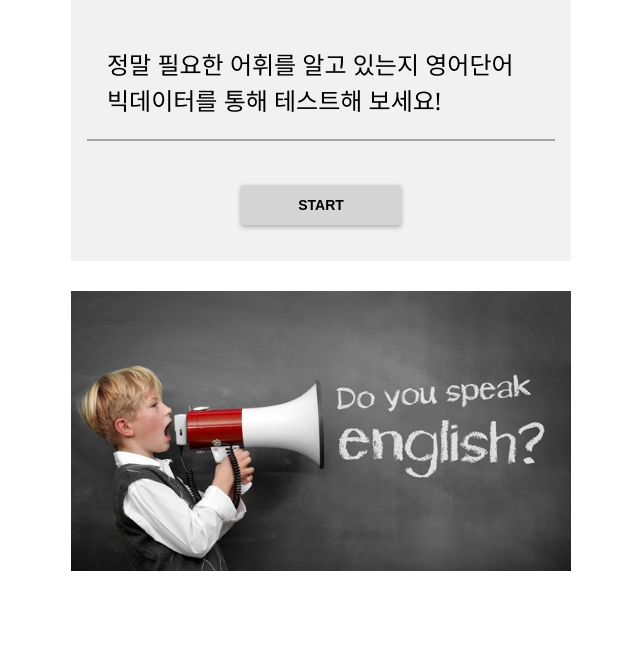
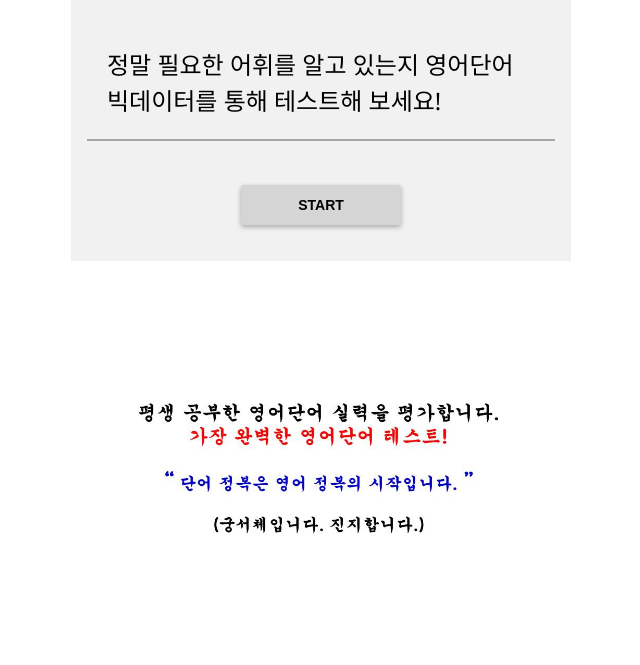
Before and after one commit to twoong/Quiz_application_ver2, a PHP site: page / in a window 1280 px wide. Shown: the part 80-745 px from the top of the page, without its empty margins (319-959 px from the left). Run offline with PHP 8.4, Linux system fonts and the light colour scheme.

Commit message:
메인 화면 변경

```diff
--- a/grade.php
+++ b/grade.php
@@ -90,10 +90,9 @@
             }
         }
     }
-    echo "<h2> 여러분은 11억 개의 단어의 분석을 통해 만들어지고 700만 권의 책을 통해 검증된 빅데이터 기반 우선순위 단어장 BIGVOCA를 통해 시험을 보셨습니다. BIGVOCA의 표제어 8000개를 습득하면 원어민 어휘사용빈도의 90%을 알게됩니다. </h2>";
+    echo "<h2> 여러분은 11억 개의 단어의 분석을 통해 만들어지고 700만 권의 책을 통해 검증된 <strong>빅데이터 기반 우선순위 단어장 BIGVOCA</strong>를 통해 시험을 보셨습니다. BIGVOCA의 표제어 8000개를 습득하면 원어민 어휘사용빈도의 90%을 알게됩니다. </h2>";
     ?>
 
-    <img src="cover.jpg" width="500" height="380">
     <img src="graph_new.jpg" width="500" height="380">
 
     <form action='score.php' method='post'>
--- a/index.php
+++ b/index.php
@@ -6,7 +6,7 @@
 <head>
     <meta http-equiv="Content-Type" content="text/html; charset=UTF-8"/>
     <meta property="og:title" content="영어 레벨 테스트"/>
-    <meta property="og:image" content="http://inspo82.cafe24.com/english_level/speak.jpg"/>
+    <meta property="og:image" content="http://inspo82.cafe24.com/english_level/firstscreen.png"/>
     <meta property="og:description" content="이 사이트는 자신의 영어 레벨을 확인할 수 있는 문제가 있습니다. 열심히 풀어주시길 바랍니다."/>
     <meta property="og:url" content="http://inspo82.cafe24.com/english_level/"/>
 
@@ -35,7 +35,7 @@
         </br>
     </form>
 
-    <img src="speak2.jpg" width="500" height="280">
+    <img src="firstscreen.png" width="500" height="375">
 
 </div>
 
```
Also changed, not shown: score.php (+6 -4 lines), firstscreen.png (added).
